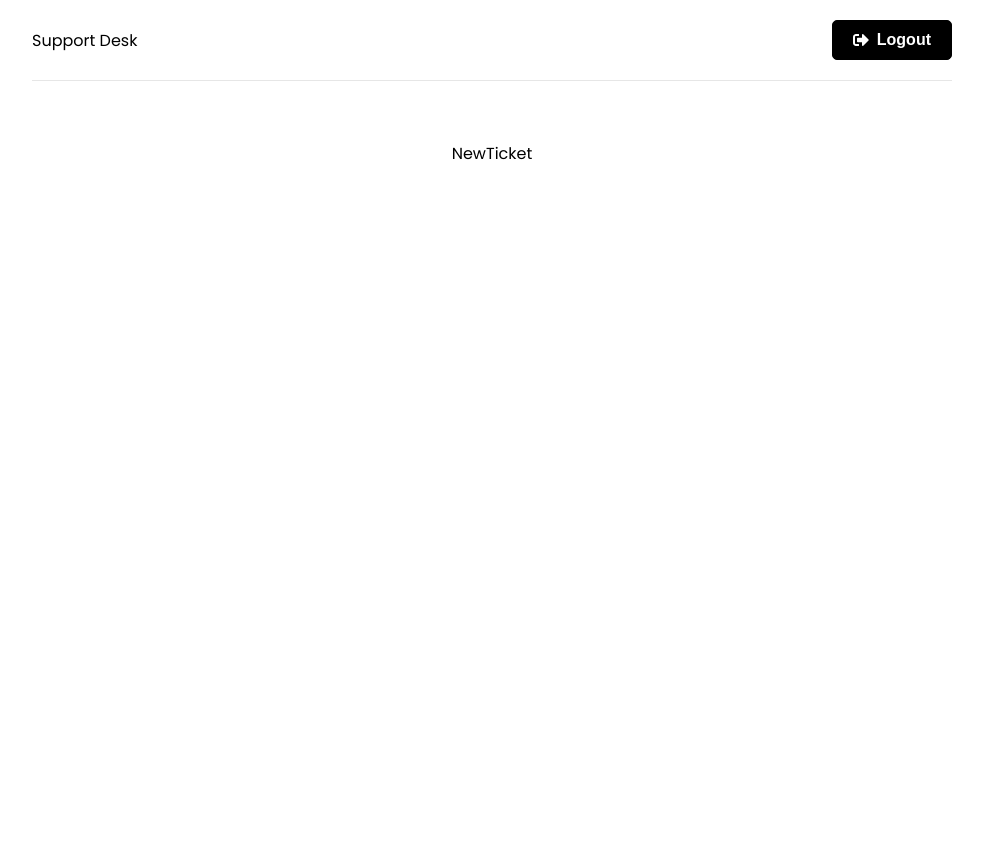
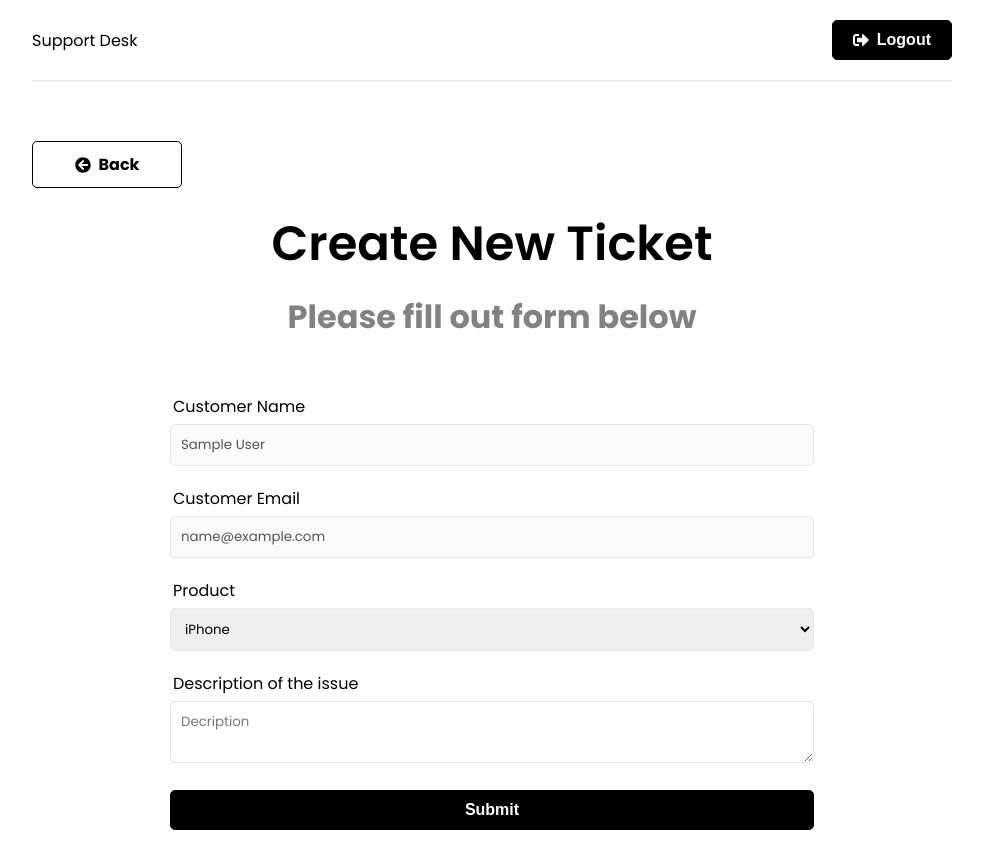
Before and after one commit to JonathonCisneros/MERN-support-desk-app, a React (Create React App) app in the folder frontend/: page /new-ticket in a window 1280 px wide. Shown: the top 868 px of the page, without its empty margins (148-1131 px from the left). Before the commit the page ends 800 px from the top, so only its background shows below. Built offline with nearby package versions, Linux system fonts and the light colour scheme; sample sign-in values are in the browser's storage.

Commit message:
ticket functionality and add tickets to redux

```diff
--- a/frontend/src/app/store.js
+++ b/frontend/src/app/store.js
@@ -1,8 +1,10 @@
 import { configureStore } from '@reduxjs/toolkit';
 import authReducer from '../features/auth/authSlice';
+import ticketReducer from '../features/tickets/ticketSlice';
 
 export const store = configureStore({
   reducer: {
     auth: authReducer,
+    ticket: ticketReducer,
   },
 });
--- /dev/null
+++ b/frontend/src/components/BackButton.jsx
@@ -0,0 +1,12 @@
+import { FaArrowCircleLeft } from 'react-icons/fa';
+import { Link } from 'react-router-dom';
+
+const BackButton = ({ url }) => {
+  return (
+    <Link className='btn btn-reverse btn-back' to={url}>
+      <FaArrowCircleLeft /> Back
+    </Link>
+  );
+};
+
+export default BackButton;
--- /dev/null
+++ b/frontend/src/features/tickets/ticketService.js
@@ -0,0 +1,22 @@
+import axios from 'axios';
+
+const API_URL = '/api/tickets/';
+
+// Create new ticket
+const createTicket = async (ticketData, token) => {
+  const config = {
+    headers: {
+      Authorization: `Bearers ${token}`,
+    },
+  };
+
+  const response = await axios.post(API_URL, ticketData, config);
+
+  return response.data;
+};
+
+const ticketService = {
+  createTicket,
+};
+
+export default ticketService;
--- /dev/null
+++ b/frontend/src/features/tickets/ticketSlice.js
@@ -0,0 +1,57 @@
+import { createSlice, createAsyncThunk } from '@reduxjs/toolkit';
+import ticketService from './ticketService';
+
+const initialState = {
+  tickets: [],
+  ticket: {},
+  isError: false,
+  isSuccess: false,
+  isLoading: false,
+  message: '',
+};
+
+// Create new ticket
+export const createTicket = createAsyncThunk(
+  'tickets/create',
+  async (ticketData, thunkAPI) => {
+    try {
+      const token = thunkAPI.getState().auth.user.token; // grabs token using thunkAPI to reach into auth state! :)
+      return await ticketService.createTicket(ticketData, token);
+    } catch (error) {
+      const message =
+        (error.response &&
+          error.response.data &&
+          error.response.data.message) ||
+        error.message ||
+        error.toString();
+
+      return thunkAPI.rejectWithValue(message);
+    }
+  }
+);
+
+export const ticketSlice = createSlice({
+  name: 'ticket',
+  initialState,
+  reducers: {
+    reset: (state) => initialState,
+  },
+  extraReducers: (builder) => {
+    builder
+      .addCase(createTicket.pending, (state) => {
+        state.isLoading = true;
+      })
+      .addCase(createTicket.fulfilled, (state) => {
+        state.isLoading = false;
+        state.isSuccess = true;
+      })
+      .addCase(createTicket.rejected, (state, action) => {
+        state.isLoading = false;
+        state.isError = true;
+        state.message = action.payload;
+      });
+  },
+});
+
+export const { reset } = ticketSlice.actions;
+export default ticketSlice.reducer;
--- a/frontend/src/index.css
+++ b/frontend/src/index.css
@@ -113,6 +113,7 @@
 .form {
   width: 70%;
   margin: 0 auto;
+  padding-bottom: 50px;
 }
 
 .form-group {
--- a/frontend/src/pages/NewTicket.jsx
+++ b/frontend/src/pages/NewTicket.jsx
@@ -1,5 +1,96 @@
+import { useState, useEffect } from 'react';
+import { useSelector, useDispatch } from 'react-redux';
+import { useNavigate } from 'react-router-dom';
+import { toast } from 'react-toastify';
+import { createTicket, reset } from '../features/tickets/ticketSlice';
+import Spinner from '../components/Spinner';
+import BackButton from '../components/BackButton';
+
 function NewTicket() {
-  return <div>NewTicket</div>;
+  const { user } = useSelector((state) => state.auth);
+  const { isLoading, isError, isSuccess, message } = useSelector(
+    (state) => state.ticket
+  );
+
+  const [name] = useState(user.name);
+  const [email] = useState(user.email);
+  const [product, setProduct] = useState('iPhone');
+  const [description, setDescription] = useState('');
+
+  const dispatch = useDispatch();
+  const navigate = useNavigate();
+
+  useEffect(() => {
+    if (isError) {
+      toast.error(message);
+    }
+
+    if (isSuccess) {
+      dispatch(reset());
+      navigate('/tickets');
+    }
+
+    dispatch(reset());
+  }, [dispatch, navigate, message, isError, isSuccess]);
+
+  const onSubmit = (e) => {
+    e.preventDefault();
+    dispatch(createTicket({ product, description }));
+  };
+
+  if (isLoading) {
+    return <Spinner />;
+  }
+
+  return (
+    <>
+      <BackButton url='/' />
+      <section className='heading'>
+        <h1>Create New Ticket</h1>
+        <p>Please fill out form below</p>
+      </section>
+      <section className='form'>
+        <div className='form-group'>
+          <label htmlFor='name'>Customer Name</label>
+          <input type='text' className='form-control' value={name} disabled />
+        </div>
+        <div className='form-group'>
+          <label htmlFor='name'>Customer Email</label>
+          <input type='text' className='form-control' value={email} disabled />
+        </div>
+        <form onSubmit={onSubmit}>
+          <div className='form-group'>
+            <label htmlFor='product'>Product</label>
+            <select
+              name='product'
+              id='product'
+              value={product}
+              onChange={(e) => setProduct(e.target.value)}
+            >
+              <option value='iPhone'>iPhone</option>
+              <option value='iPad'>iPad</option>
+              <option value='iPod'>iPod</option>
+              <option value='MacBook Pro'>MacBook Pro</option>
+            </select>
+          </div>
+          <div className='form-group'>
+            <label htmlFor='description'>Description of the issue</label>
+            <textarea
+              name='description'
+              id='description'
+              className='form-control'
+              placeholder='Decription'
+              value={description}
+              onChange={(e) => setDescription(e.target.value)}
+            ></textarea>
+          </div>
+          <div className='form-group'>
+            <button className='btn btn-block'>Submit</button>
+          </div>
+        </form>
+      </section>
+    </>
+  );
 }
 
 export default NewTicket;
```
